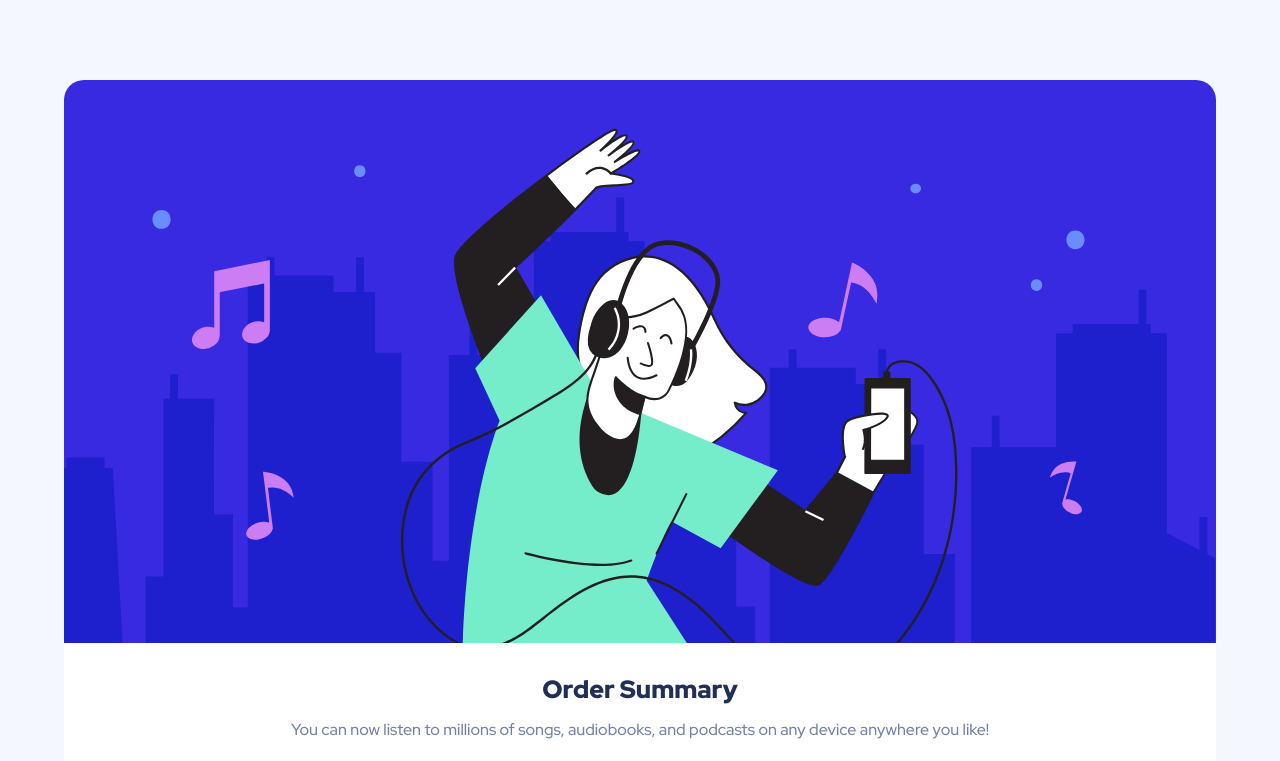
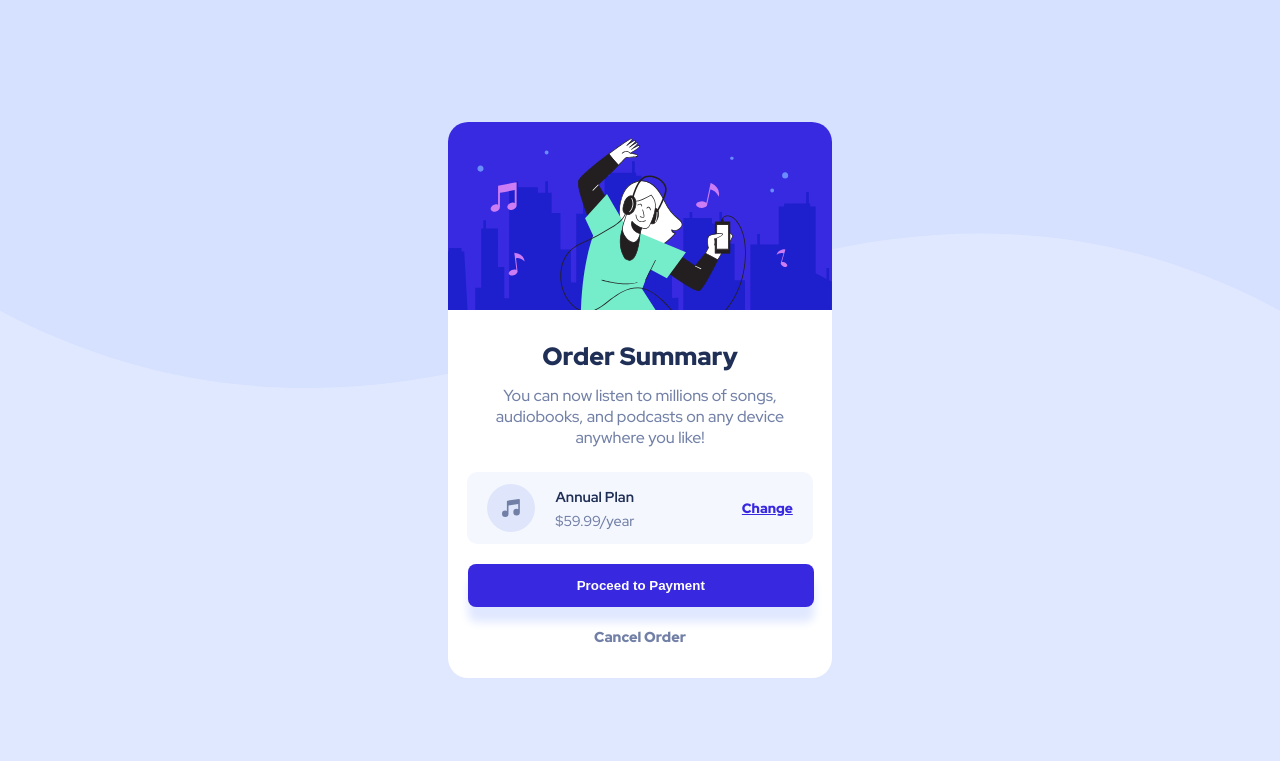
Before and after one commit to EzeVasari/order-summary-card, a plain HTML site: page index.html in a window 1280 px wide. Shown: the top 761 px of the page. Drawn offline with Linux system fonts and the light colour scheme.

Commit message:
add responsive

```diff
--- a/styles.css
+++ b/styles.css
@@ -27,11 +27,18 @@ body {
     margin: 0;
     overflow-x: hidden;
     background-color: var(--very-pale-blue);
+    background-image: url(images/pattern-background-mobile.svg);
+        background-position: center top;
+        background-size: 100%;
+        background-repeat: no-repeat;
+        background-color: var(--pale-blue);
 }
 
 main {
     display: flex;
     justify-content: center;
+    align-items: center;
+    height: 100vh;
 }
 
 .card {
@@ -172,3 +179,42 @@ main {
 #cancel-order:hover {
     color: var(--dark-blue);
 }
+
+/* Media queries */
+@media (min-width: 576px) {
+    .card {
+        width: 60%;
+    }
+}
+
+@media (min-width: 768px) {
+    .card {
+        width: 50%;
+    }
+}
+
+@media (min-width: 992px) {
+
+    body {
+        background-image: url(images/pattern-background-desktop.svg);
+    }
+
+    main {
+        align-items: center;
+    }
+    .card {
+        width: 40%;
+    }
+}
+
+@media (min-width: 1200px) {
+    .card {
+        width: 30%;
+    }
+}
+
+@media (min-width: 1400px) {
+    .card {
+        width: 20%;
+    }
+}
```
